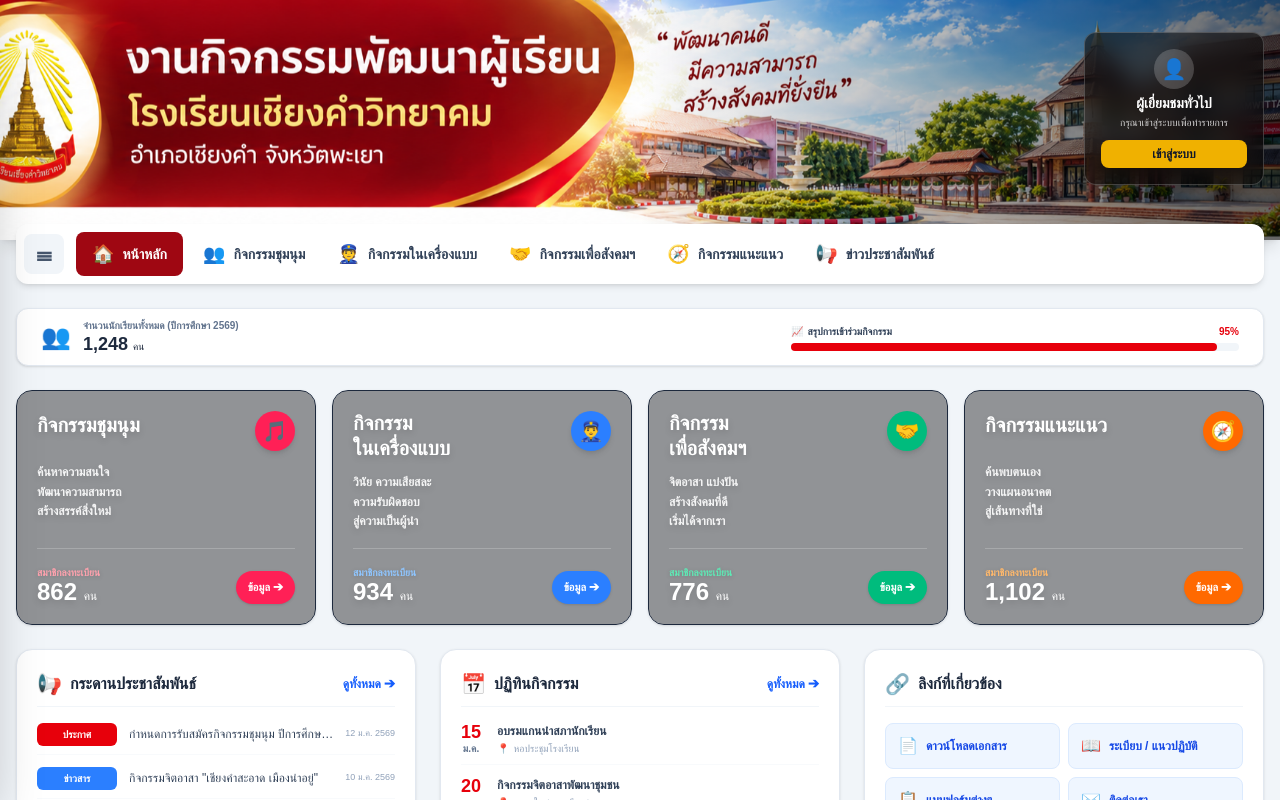
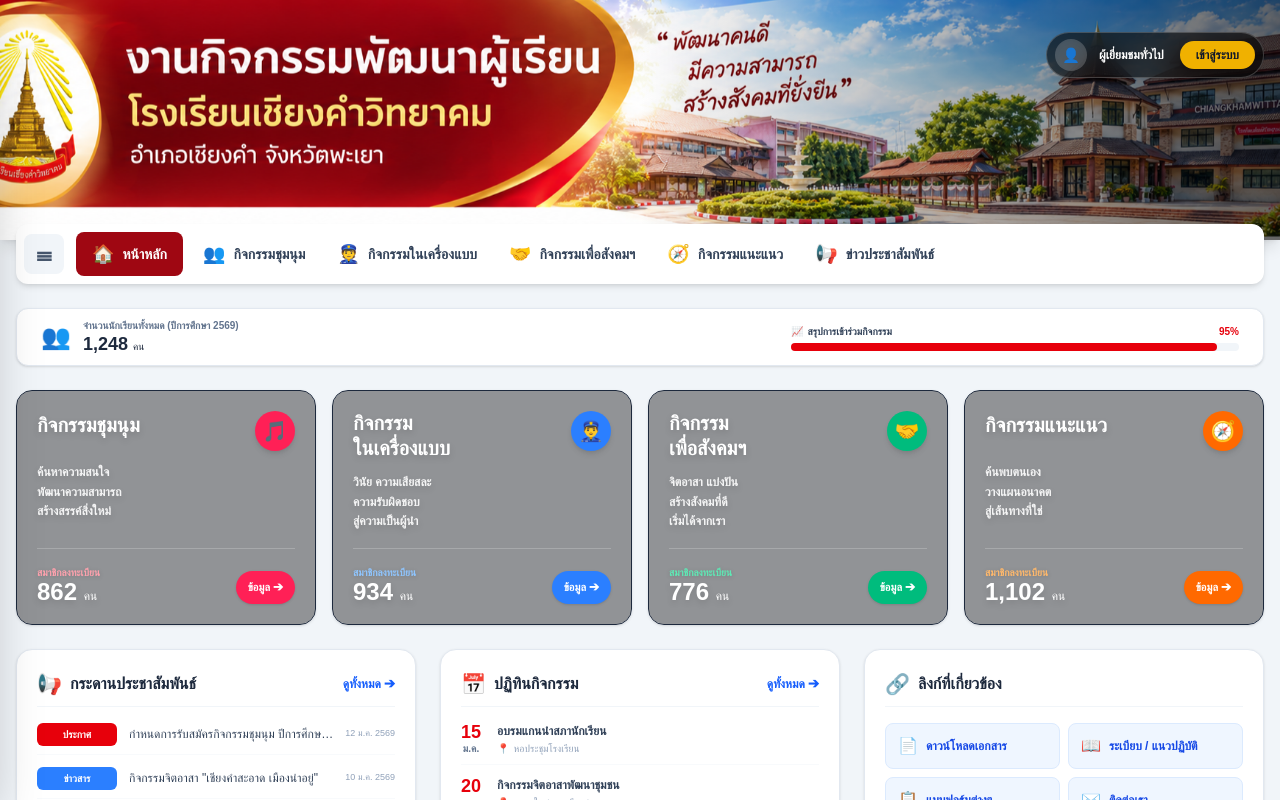
Before and after one commit to sutin2518-a11y/student-activity-app, a Next.js app: page / in a window 1280 px wide. Shown: the top 800 px of the page. Built offline with nearby package versions, Linux system fonts and the light colour scheme.

Commit message:
Update layout and move login

```diff
--- a/src/app/page.tsx
+++ b/src/app/page.tsx
@@ -57,19 +57,27 @@
         {/* เงาดำไล่สี */}
         <div className="absolute inset-0 bg-gradient-to-l from-black/60 via-transparent to-transparent z-0 hidden md:block"></div>
 
-        {/* ใช้วิธีจัดให้อยู่ด้านบนขวาด้วย items-start และ pt-4 (padding-top) */}
+        {/* คอนเทนต์ด้านบน จัดให้อยู่มุมขวาบน */}
         <div className="relative z-10 w-full h-full max-w-7xl mx-auto px-4 flex justify-end items-start pt-4 md:pt-6 lg:pt-8">
 
-          {/* 👤 กล่อง User / Login - ปรับขนาดให้เล็กลง (ลด p, min-w, ขนาด font และ icon) */}
-          <div className="hidden md:flex flex-col items-center bg-black/50 backdrop-blur-md p-3 md:p-4 rounded-xl border border-white/20 shadow-xl min-w-[160px] md:min-w-[180px]">
-            <div className="w-8 h-8 md:w-10 md:h-10 bg-white/20 rounded-full flex items-center justify-center text-lg md:text-xl mb-1 shadow-inner">
+          {/* 👤 กล่อง User / Login - แบบแนวนอนกะทัดรัด */}
+          <div className="hidden md:flex items-center bg-black/60 backdrop-blur-md pl-2 pr-2 py-1.5 rounded-full border border-white/20 shadow-xl gap-3">
+
+            {/* ไอคอน / รูปโปรไฟล์ */}
+            <div className="w-8 h-8 bg-white/20 rounded-full flex items-center justify-center text-sm shadow-inner shrink-0">
               👤
             </div>
-            <p className="text-white font-bold text-xs md:text-sm mb-0.5 drop-shadow-md">ผู้เยี่ยมชมทั่วไป</p>
-            <p className="text-white/80 text-[9px] md:text-[10px] mb-2.5">กรุณาเข้าสู่ระบบเพื่อทำรายการ</p>
-            <Link href="/login" className="w-full flex items-center justify-center px-3 py-1.5 bg-yellow-500 hover:bg-yellow-400 text-slate-900 text-xs font-bold rounded-lg transition shadow-md">
+
+            {/* ข้อความชื่อผู้ใช้ */}
+            <div className="flex flex-col justify-center">
+              <span className="text-white font-bold text-xs drop-shadow-md">ผู้เยี่ยมชมทั่วไป</span>
+            </div>
+
+            {/* ปุ่มเข้าสู่ระบบ */}
+            <Link href="/login" className="ml-1 px-4 py-1.5 bg-yellow-500 hover:bg-yellow-400 text-slate-900 text-xs font-bold rounded-full transition shadow-md whitespace-nowrap">
               เข้าสู่ระบบ
             </Link>
+
           </div>
 
         </div>
```
